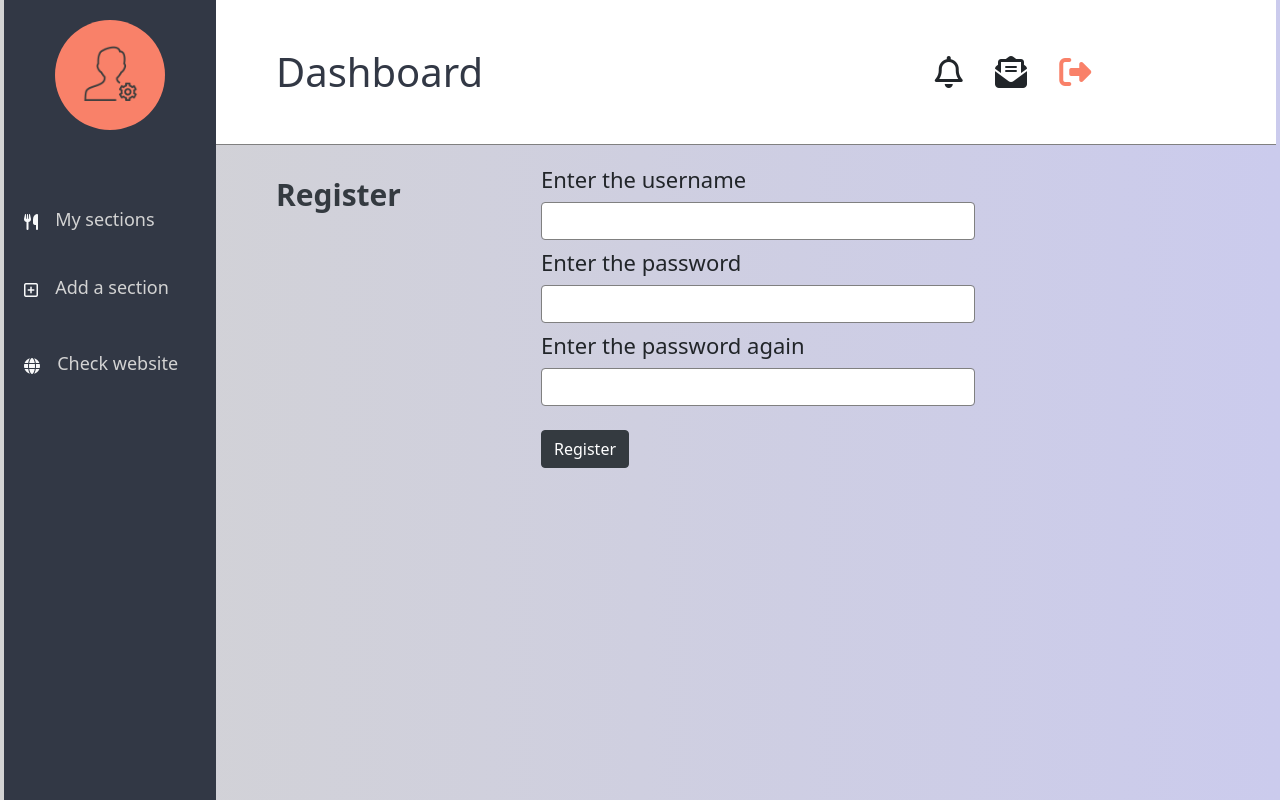
After one commit to pauline-mfr/Victorya, a PHP site: page /vue/register.php in a window 1280 px wide. The commit adds this page. Run offline with PHP 8.4, Linux system fonts and the light colour scheme; some libraries are stand-ins or nearby versions.

Commit message:
register form + fixing connexion + deleter connect.php for MVC

```diff
--- a/vue/footer.php
+++ b/vue/footer.php
@@ -19,6 +19,7 @@
 </div>
 <p class="copyright">Copyright©Arifur Rahman, 2019. All rights reserved</p>
 </div>
+<?php unset($_SESSION['error']); ?>
 <script type="text/javascript" src="js/main.js"></script>
 <script src="https://kit.fontawesome.com/5bf2af5d34.js" crossorigin="anonymous"></script>
 <script>
--- a/vue/header.php
+++ b/vue/header.php
@@ -1,6 +1,4 @@
-<?php
-include('../controler.php');
-include('connect.php'); ?>
+<?php include('../controler.php'); ?>
 
 <!DOCTYPE html>
 <html lang="fr" >
@@ -43,7 +41,7 @@ include('connect.php'); ?>
 <!-- Admin form -->
   <div class="login-popup">
    <div class="form-popup" id="popupForm">
-     <form action="" name="connexion" method="POST" class="form-container">
+     <form action="../controler.php" name="connexion" method="POST" class="form-container">
        <label for="username">
        <strong>Username</strong>
        </label>
--- /dev/null
+++ b/vue/register.php
@@ -0,0 +1,77 @@
+<!DOCTYPE html>
+<html lang="en" dir="ltr">
+<head>
+  <meta charset="utf-8">
+  <meta name="viewport" content="width=device-width, initial-scale=1.0, maximum-scale=1.0, user-scalable=no" />
+  <title>Back office</title>
+  <link rel="stylesheet" href="https://stackpath.bootstrapcdn.com/bootstrap/5.0.0-alpha1/css/bootstrap.min.css" integrity="sha384-r4NyP46KrjDleawBgD5tp8Y7UzmLA05oM1iAEQ17CSuDqnUK2+k9luXQOfXJCJ4I" crossorigin="anonymous">
+<link href="css/back.css" type="text/css" rel="stylesheet">
+<script src="https://kit.fontawesome.com/5bf2af5d34.js" crossorigin="anonymous"></script>
+</head>
+<body>
+  <section class="container-fluid">
+    <div class="row">
+      <!-- SIDEBAR -->
+      <div class="col-lg-2 col-md-3 sidebar vh">
+        <div class="row justify-content-center sidebar-icon">
+          <button class="open-button"><img src="img/admin1.png" alt="admin icon" class="admin-icon my-4 pb-4"></button>
+        </div>
+        <div class="row pb-4 pt-5 mt-4">
+          <div>
+          <i class="fas fa-utensils text-light pl-2"></i>
+          <button class="btn"><a href="dashboard.php"><h2>My sections</h2></a></button>
+        </div>
+        </div>
+        <div class="row">
+          <form method="POST" action="add.php">
+            <i class="far fa-plus-square text-light pl-2 pb-5"></i>
+          <button class="btn" type="submit" name="add"><h2>Add a section</h2></button>
+          </form>
+        </div>
+        <div class="row">
+          <div>
+          <i class="fas fa-globe text-light pl-2"></i>
+          <button class="btn"><a href="../index.php" target="_blank"><h2>Check website</h2></a></button>
+        </div>
+        </div>
+      </div>
+      <div class="col-lg-10 col-md-9">
+  <div class="row header mb-1">
+    <div class="col-md-8 col-10">
+    <h1 class="my-4 py-4 pl-5">Dashboard</h1>
+  </div>
+  <div class="col-md-4 col-2 my-4 py-4 header-icons">
+<i class="far fa-bell pr-4"></i>
+<i class="fas fa-envelope-open-text pr-4"></i>
+<a href="home.php"><i class="fas fa-sign-out-alt"></i></a>
+</div>
+  </div>
+        <!-- REGISTER ADMIN FORM -->
+        <div class="row add-form mt-2">
+          <div class="col-lg-3">
+            <h2 class="text-dark font-weight-bold mt-4 pl-5">Register</h2>
+          </div>
+          <div class="col-lg-9">
+  <div class="pl-5">
+  <form action="../controler.php" method="POST" name="register-form">
+    <div class="form-group pt-1">
+      <label for="register_username">Enter the username</label>
+    <input name="register_username" type="text" class="form-control" required>
+    <label for="register_password">Enter the password</label>
+    <input name="register_password" type="password" class="form-control" required>
+    <label for="confirm_password">Enter the password again</label>
+    <input name="confirm_password" type="password" class="form-control" required><br>
+    <button type="submit" name="register" class="btn btn-dark">Register</button>
+  </form>
+</div>
+</div>
+</div>
+</div>
+</div>
+</div>
+</section>
+
+  <script src="https://cdn.jsdelivr.net/npm/popper.js@1.16.0/dist/umd/popper.min.js" integrity="sha384-Q6E9RHvbIyZFJoft+2mJbHaEWldlvI9IOYy5n3zV9zzTtmI3UksdQRVvoxMfooAo" crossorigin="anonymous"></script>
+  <script src="https://stackpath.bootstrapcdn.com/bootstrap/5.0.0-alpha1/js/bootstrap.min.js" integrity="sha384-oesi62hOLfzrys4LxRF63OJCXdXDipiYWBnvTl9Y9/TRlw5xlKIEHpNyvvDShgf/" crossorigin="anonymous"></script>
+</body>
+</html>
```
Also changed, not shown: controler.php (+30 -7 lines), model.php (+43 -0 lines), vue/connect.php (deleted, +0 -43 lines).
